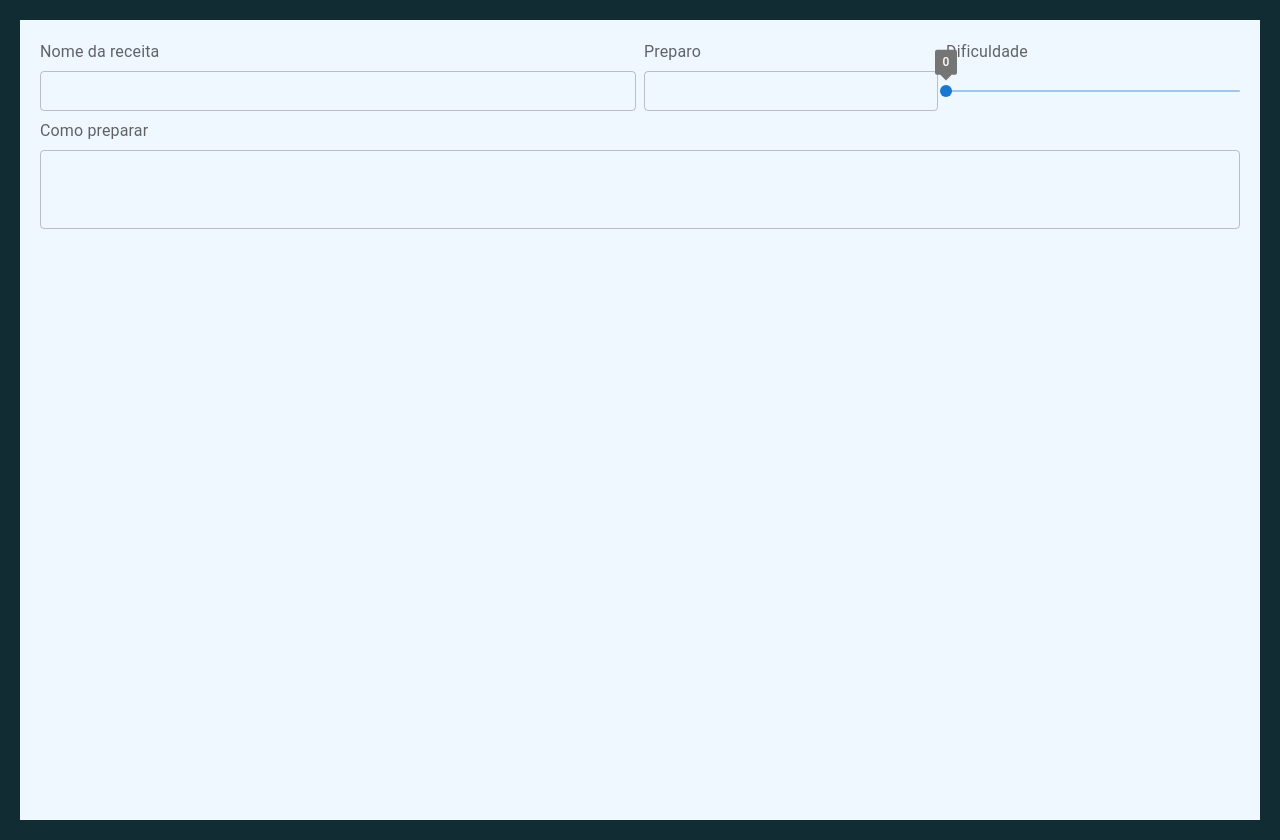
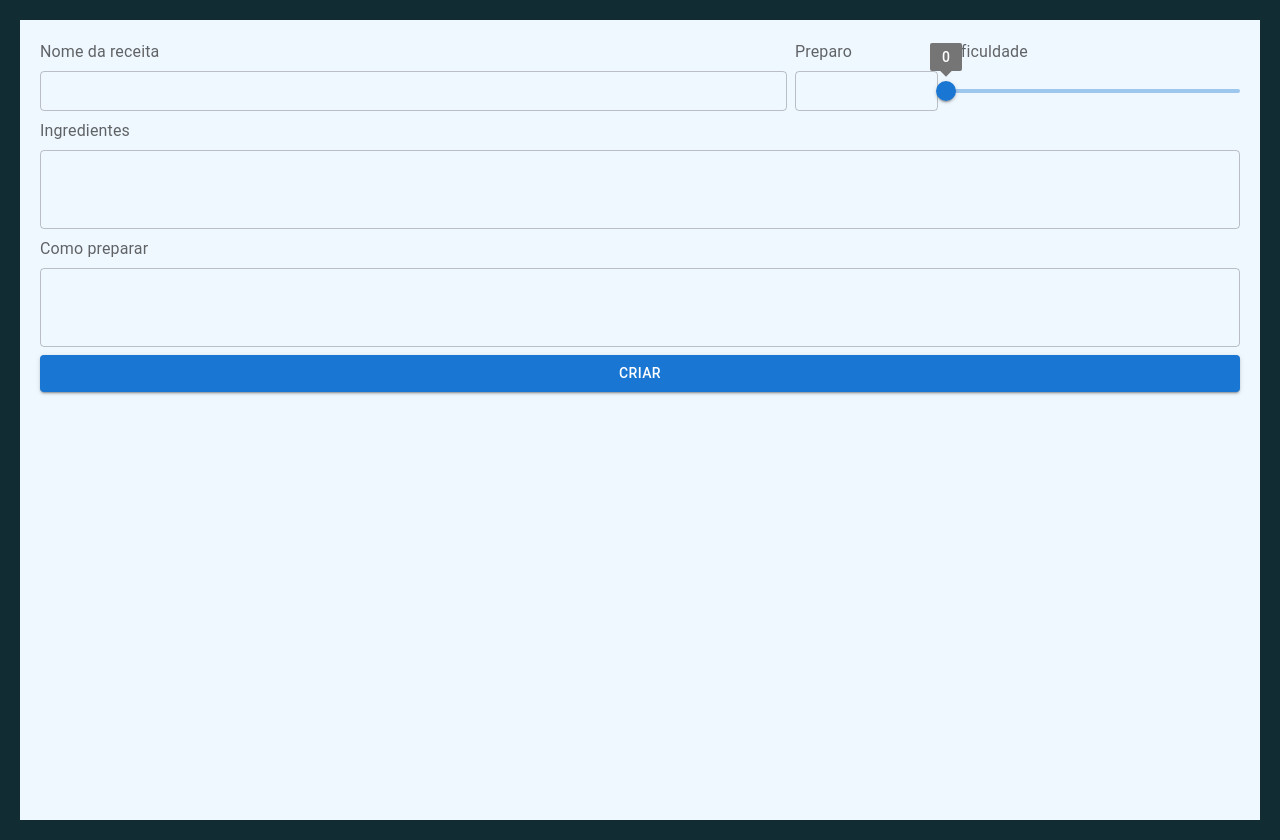
Before and after one commit to jpcastro14/gitapps, a React (Vite) app in the folder gitapps/: page /recipe in a window 1280 px wide. Built offline with nearby package versions, Linux system fonts and the light colour scheme.

Commit message:
Feat Add form validation logic

```diff
--- a/gitapps/src/Components/RecipeComponent/index.tsx
+++ b/gitapps/src/Components/RecipeComponent/index.tsx
@@ -1,26 +1,57 @@
-import { FormLabel, Grid2, Slider, TextField, } from "@mui/material"
+import { Button, FormLabel, Grid2, Slider, TextField, } from "@mui/material"
 import { CheckItem, Container } from "./styles"
+import { useForm } from "react-hook-form"
+import { useState } from "react"
+
+interface IRecipe {
+    name: string;
+    prepareTime: string;
+    dificulty: string;
+    ingredients: string;
+    prepareSteps: string
+
+}
 
 function RecipeApp() {
 
+    const [newRecipe, setNewRecipe] = useState<IRecipe>({} as IRecipe)
+
+
+    const { register, reset, getValues, handleSubmit, formState: { errors } } = useForm<IRecipe>()
+
+    const logRecipe = (d: IRecipe) => {
+
+        setNewRecipe(d)
+
+        console.log(newRecipe);
+
+    }
+
+
     return (<Container >
-
         <Grid2 container spacing={1} columns={{ xs: 1, md: 4 }}  >
-            <Grid2 size={2} container  >
+            <Grid2 size={2.5} container  >
                 <FormLabel>Nome da receita</FormLabel>
-                <TextField id="recipeName" fullWidth variant="outlined" size="small" ></TextField >
+                <TextField fullWidth variant="outlined" size="small" {...register('name', { required: true })} />
             </Grid2>
-            <Grid2 size={1} container  >
+            <Grid2 size={0.5} container  >
                 <FormLabel >Preparo</FormLabel>
-                <TextField id="recipeName" type="text" fullWidth variant="outlined" size="small" />
+                <TextField type="text" fullWidth variant="outlined" size="small" {...register("prepareTime", { required: true })} />
             </Grid2>
             <Grid2 size={1} container >
                 <FormLabel >Dificuldade</FormLabel>
-                <Slider id="dificulty" size="small" defaultValue={0} max={5} step={1} valueLabelDisplay="on" />
+                <Slider defaultValue={0} min={0} max={5} valueLabelDisplay="on"  {...register("dificulty")} />
+            </Grid2>
+            <Grid2 size={4} container >
+                <FormLabel >Ingredientes</FormLabel>
+                <TextField multiline type="text" fullWidth minRows={2} maxRows={4} size="medium" {...register("ingredients")} />
             </Grid2>
             <Grid2 size={4} container >
                 <FormLabel >Como preparar</FormLabel>
-                <TextField id="dificulty" multiline type="text" fullWidth minRows={2} maxRows={4} size="medium" />
+                <TextField multiline type="text" fullWidth minRows={2} maxRows={4} size="medium" {...register("prepareSteps")} />
+            </Grid2>
+            <Grid2 size={4} container >
+                <Button fullWidth color="primary" variant="contained" onClick={() => handleSubmit(logRecipe)()}>Criar</Button>
             </Grid2>
 
         </Grid2>
```
